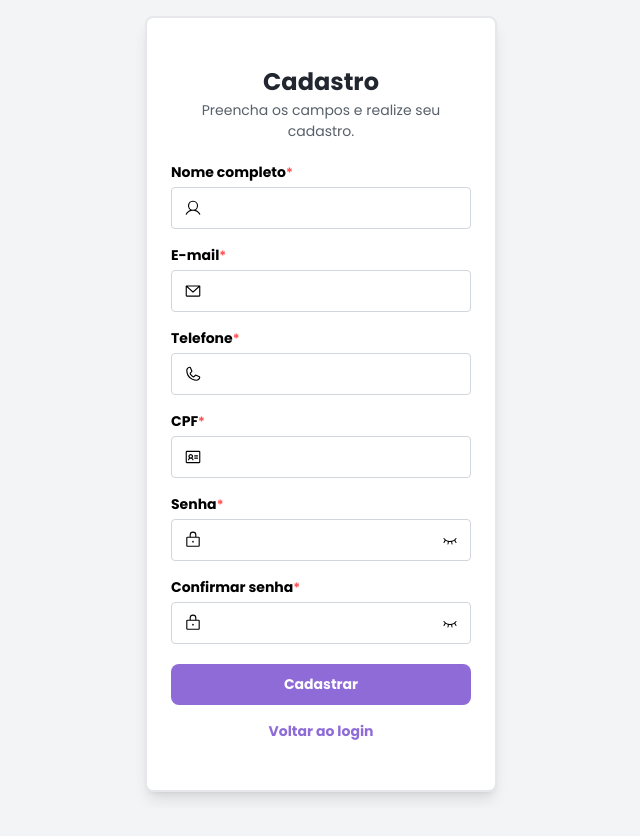
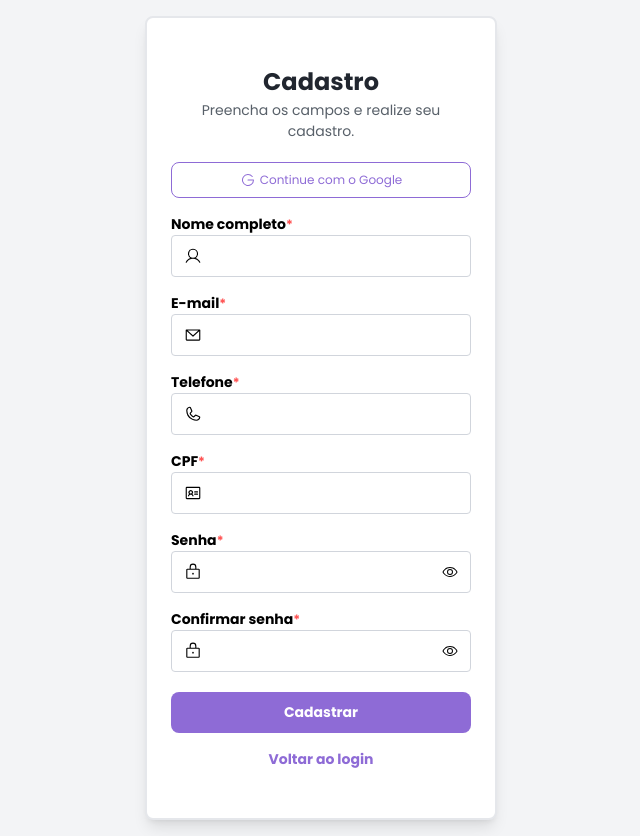
Before and after one commit to DiogoWernek/glowhub, a React (Vite) app: page /register in a window 1280 px wide. Shown: the whole page, without its empty margins (319-959 px from the left). Before the commit the page ends 808 px from the top, so only its background shows below. Built offline with nearby package versions, Linux system fonts and the light colour scheme.

Commit message:
Finalizado register e card company

```diff
--- a/src/components/CardCompany.tsx
+++ b/src/components/CardCompany.tsx
@@ -2,6 +2,7 @@
 import {
   ArrowRightIcon,
   EnvelopeIcon,
+  GlobeIcon,
   MapPinIcon,
   PhoneIcon,
 } from "@phosphor-icons/react";
@@ -12,24 +13,21 @@ import { Button } from "./Button";
 
 type testeProps = {
   name: string;
-}
+};
 
 export const CardCompany = ({ name }: testeProps) => {
-
-
   return (
     <div className="flex flex-col p-4 gap-1 bg-white rounded-lg border-2 border-primary-light shadow-md w-full max-h-fit hover:shadow-lg hover:scale-[1.01] transition">
       <div className="flex w-full justify-between items-center">
-        <h1 className="text-md font-semibold mb-2 text-text-primary">
-          {name}
-        </h1>
+        <h1 className="text-md font-semibold mb-2 text-text-primary">{name}</h1>
         <img src={Logo} alt="Logo da empresa indicada" className="w-10" />
       </div>
 
       <div>
         <p className="text-text-secondary text-sm line-clamp-3">
           Central de serviços estéticos Lorem, ipsum dolor sit amet consectetur
-          adipisicing elit. Labore qui obcaecati magnam unde exercitationema wdawawawdawaw dawdawwd
+          adipisicing elit. Labore qui obcaecati magnam unde exercitationema
+          wdawawawdawaw dawdawwd
         </p>
       </div>
 
@@ -37,15 +35,27 @@ export const CardCompany = ({ name }: testeProps) => {
         <div className="mt-2 flex flex-col gap-1">
           <div className=" flex items-center gap-1">
             <MapPinIcon color="#6a737d" size={16} />
-            <p className="text-text-tertiary text-[0.7rem] font-medium">Av. Principal 2</p>
+            <p className="text-text-tertiary text-[0.7rem] font-medium">
+              Av. Principal 2
+            </p>
           </div>
           <div className=" flex items-center gap-1">
             <PhoneIcon color="#6a737d" size={16} />
-            <p className="text-text-tertiary text-[0.7rem] font-medium">(15) 99767-6890</p>
+            <p className="text-text-tertiary text-[0.7rem] font-medium">
+              (15) 99767-6890
+            </p>
           </div>
           <div className=" flex items-center gap-1">
             <EnvelopeIcon color="#6a737d" size={16} />
-            <p className="text-text-tertiary text-[0.7rem] font-medium">glow@glowhub.com.br</p>
+            <p className="text-text-tertiary text-[0.7rem] font-medium">
+              glow@glowhub.com.br
+            </p>
+          </div>
+          <div className=" flex item-center gap-1">
+            <GlobeIcon color="#6a737d" size={16} />
+            <p className="text-text-tertiary text-[0.7rem] font-  medium">
+              www.glowhub.com.br
+            </p>
           </div>
         </div>
         <div className="max-w-50%">
--- a/src/components/Input.tsx
+++ b/src/components/Input.tsx
@@ -45,7 +45,7 @@ export const Input = ({
     type === "password" ? (showPassword ? "text" : "password") : type;
 
   return (
-    <div className="flex flex-col gap-1 items-start w-full">
+    <div className="flex flex-col items-start w-full">
       <label className="font-bold text-[0.875rem]">
         {label && label}
         <small className="text-red-base text-[0.8rem]">{required && "*"}</small>
@@ -95,7 +95,7 @@ export const Input = ({
               setShowPassword((prev) => !prev);
             }}
           >
-            {showPassword === true ? <EyeIcon /> : <EyeClosedIcon />}
+            {showPassword === true ?  <EyeClosedIcon /> : <EyeIcon />}
           </button>
         )}
       </div>
--- a/src/pages/Login.tsx
+++ b/src/pages/Login.tsx
@@ -39,7 +39,7 @@ export const Login = () => {
             className="text-primary group-hover:text-white transition-colors"
           />
           <p className="text-[0.75rem] text-primary group-hover:text-white transition-colors">
-            Continue com o Google
+            Login com o Google
           </p>
         </div>
 
--- a/src/pages/Register.tsx
+++ b/src/pages/Register.tsx
@@ -1,7 +1,7 @@
 import { useState } from "react";
 
 // Imagens e ícones
-import { EnvelopeSimpleIcon, IdentificationCardIcon, LockIcon, PhoneIcon, UserIcon } from "@phosphor-icons/react";
+import { EnvelopeSimpleIcon, GoogleLogoIcon, IdentificationCardIcon, LockIcon, PhoneIcon, UserIcon } from "@phosphor-icons/react";
 
 // Componentes
 import { Input } from "../components/Input";
@@ -28,6 +28,16 @@ export const Register = () => {
         </div>
 
          <div className="flex flex-col gap-4">
+        <div className="flex items-center justify-center gap-1 border border-primary rounded-[0.5rem] p-2 cursor-pointer hover:bg-primary active:bg-primary/80 transition-colors group">
+          <GoogleLogoIcon
+            size={16}
+            className="text-primary group-hover:text-white transition-colors"
+          />
+          <p className="text-[0.75rem] text-primary group-hover:text-white transition-colors">
+            Continue com o Google
+          </p>
+        </div>
+
           <Input
             label="Nome completo"
             value={name}
```
